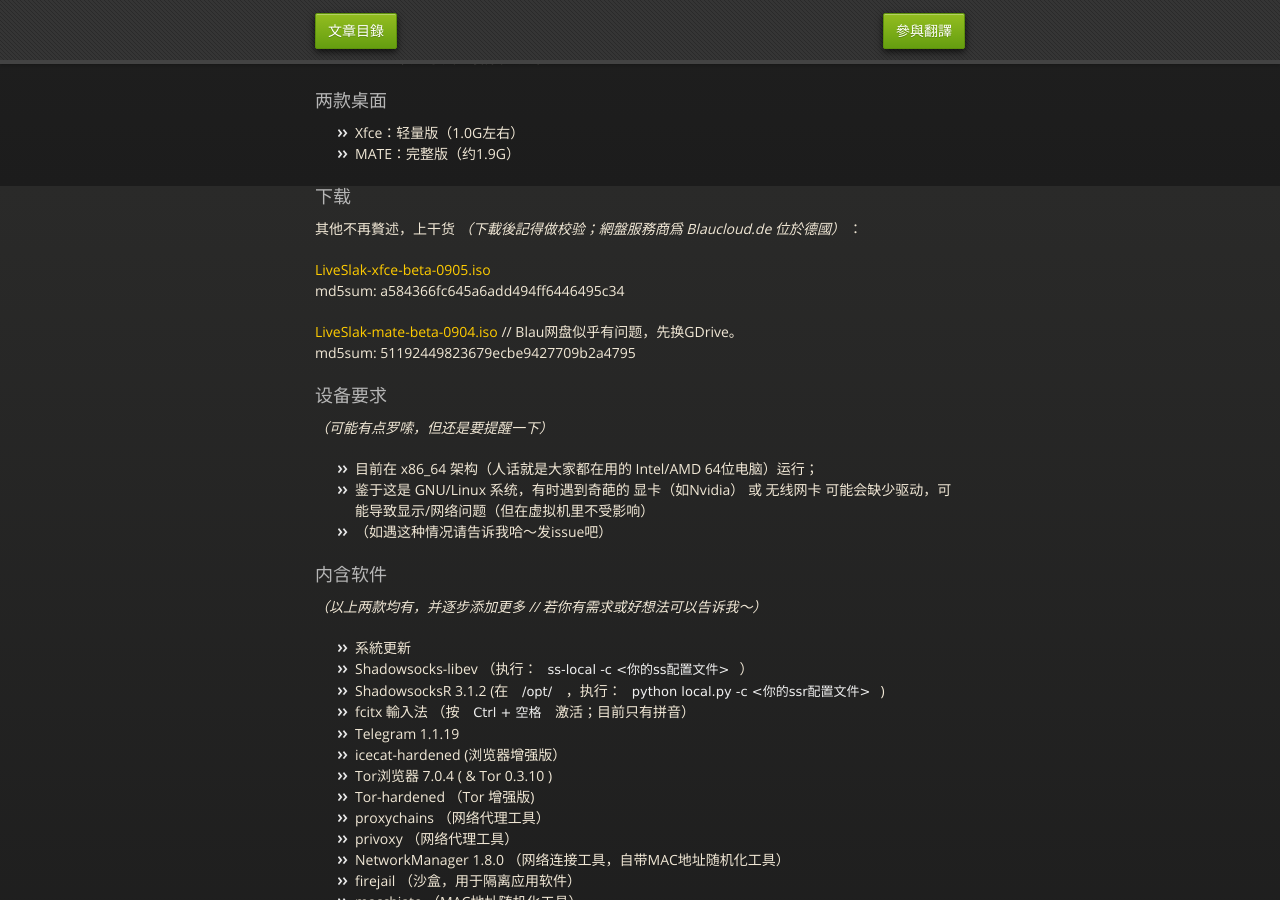
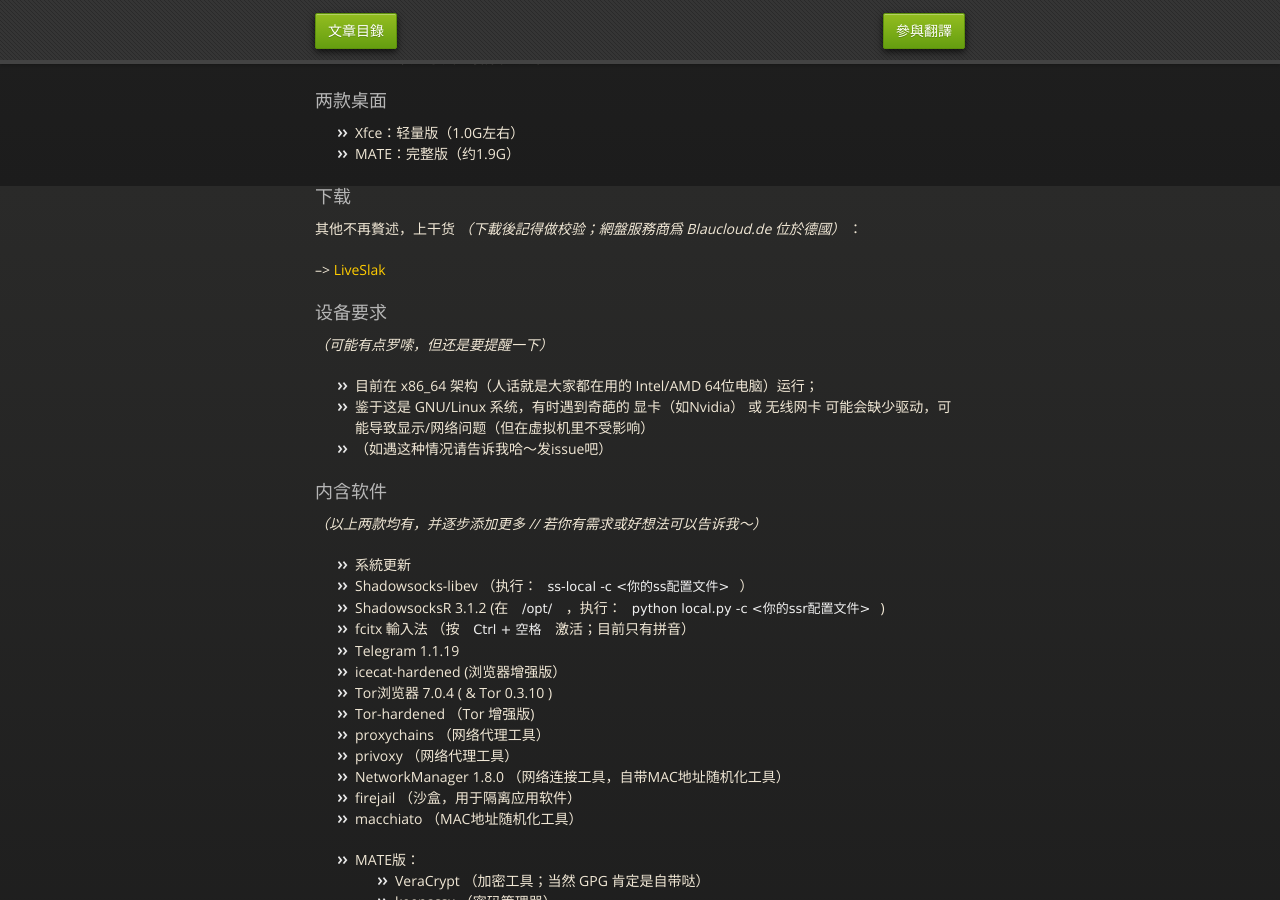
Before and after one commit to mdrights/os-observe, a Jekyll site: the page built from _posts/2017-12-31-Liveslak-intro.md, in a window 1280 px wide and 900 px high, scrolled down 714 px. Built offline with Jekyll 4.4.1, drawn with Linux system fonts in a browser that asks for light colours.

Commit message:
redirect links to repo readme.md

```diff
--- a/_posts/2017-12-31-Liveslak-intro.md
+++ b/_posts/2017-12-31-Liveslak-intro.md
@@ -37,11 +37,7 @@
 ### 下载
 其他不再贅述，上干货 _（下載後記得做校验；網盤服務商爲 Blaucloud.de 位於德國）_ ：
 
-[LiveSlak-xfce-beta-0905.iso](https://mdrights.blaucloud.de/index.php/s/03oc1NgbKoI9RCR)
-md5sum: a584366fc645a6add494ff6446495c34
-
-[LiveSlak-mate-beta-0904.iso](https://drive.google.com/open?id=0BzDyGoE5b5SdbHpHT3FhMlllOUU)  // Blau网盘似乎有问题，先换GDrive。
-md5sum: 51192449823679ecbe9427709b2a4795
+ --> [LiveSlak](https://github.com/mdrights/LiveSlak#usage)
 
 
 ### 设备要求
```
